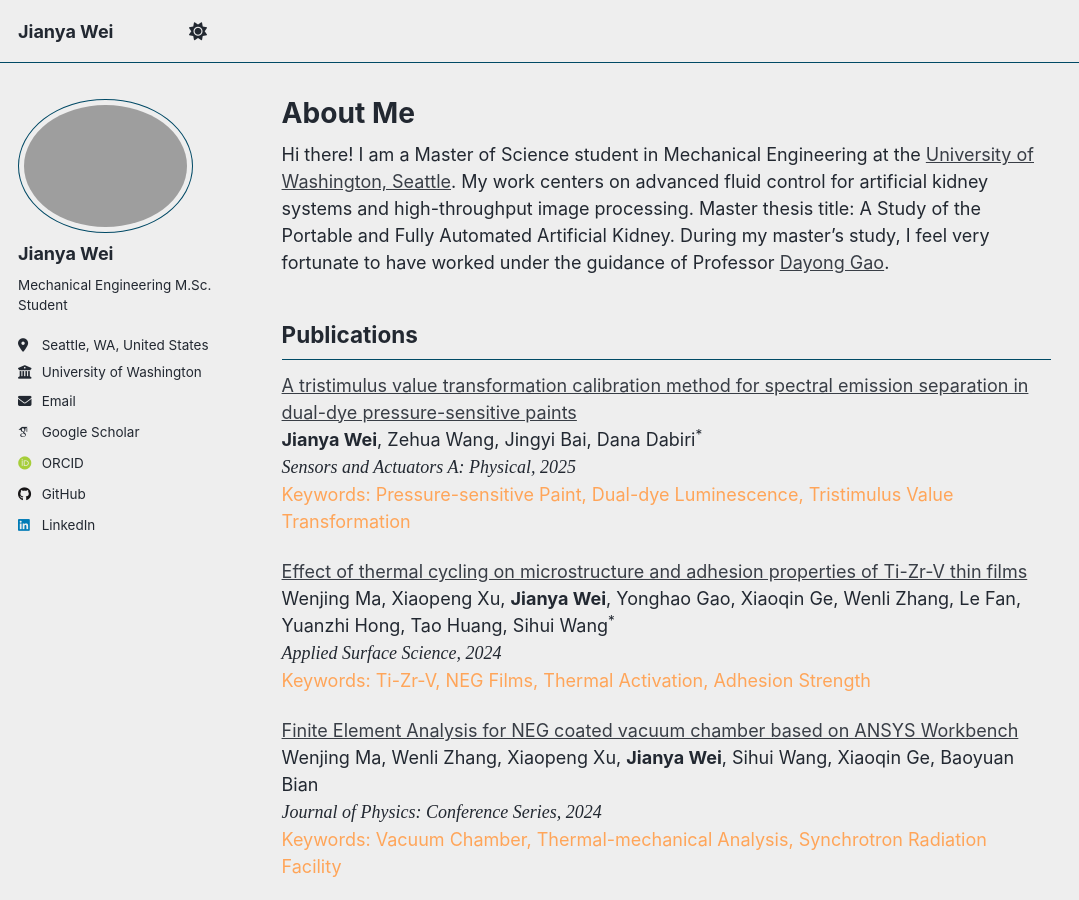
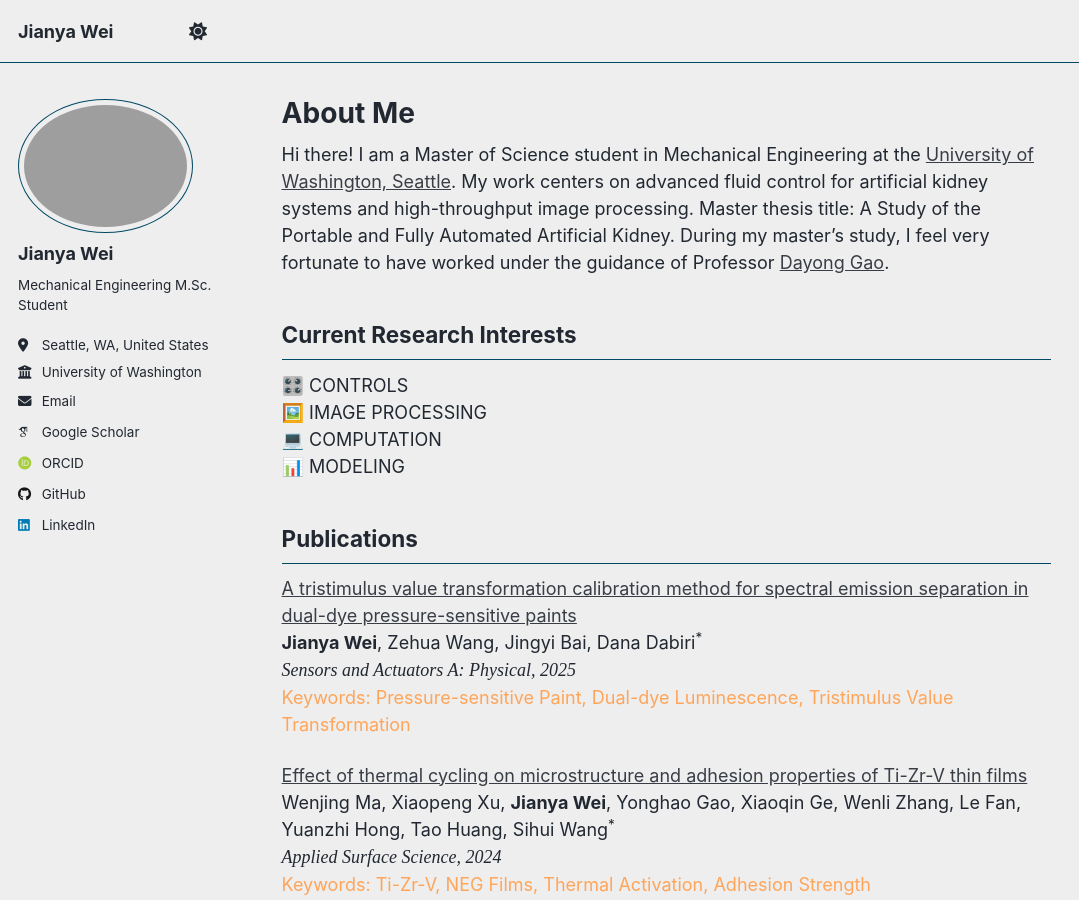
Before and after one commit to jywei02/jywei02.github.io, a Jekyll site: the page built from _pages/about.md, in a window 1280 px wide and 900 px high. Shown: the whole window, without its empty margins (0-1079 px from the left). Built offline with Jekyll 4.4.1, drawn with Linux system fonts in a browser that asks for light colours; some web fonts are replaced; comment, search, counter and statistics services are not loaded.

Commit message:
Revise about page content and structure
Updated the about page to include current research interests and removed comment tags.

```diff
--- a/_pages/about.md
+++ b/_pages/about.md
@@ -8,7 +8,7 @@ redirect_from:
 ---
 Hi there! I am a Master of Science student in Mechanical Engineering at the <a href="https://www.washington.edu/" target="_blank">University of Washington, Seattle</a>. My work centers on advanced fluid control for artificial kidney systems and high-throughput image processing. Master thesis title: A Study of the Portable and Fully Automated Artificial Kidney. During my master's study, I feel very fortunate to have worked under the guidance of Professor <a href="https://www.me.washington.edu/facultyfinder/dayong-gao" target="_blank">Dayong Gao</a>.
 
-<!-- <div class="research-panel">
+<div class="research-panel">
   <h2 class="research-panel__title">Current Research Interests</h2>
 
   <div class="research-panel__group">
@@ -52,7 +52,7 @@ Hi there! I am a Master of Science student in Mechanical Engineering at the <a h
       </div>
     </div>
   </div>
-</div> -->
+</div>
 
 Publications
 ------
```
